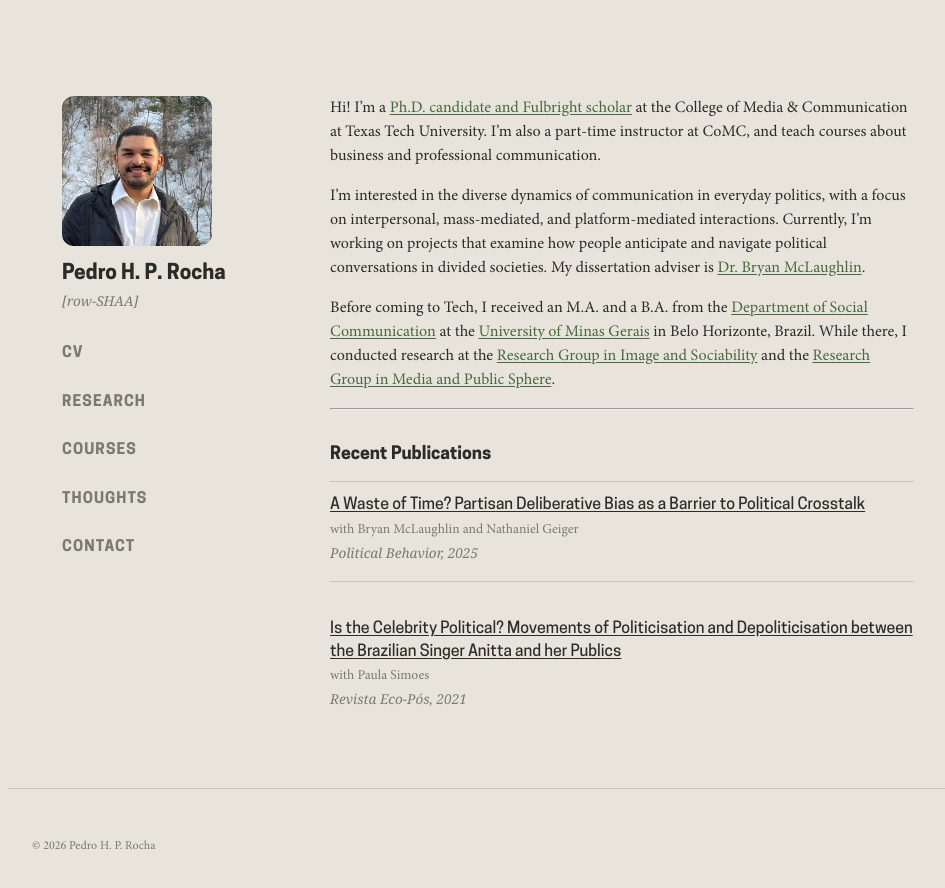
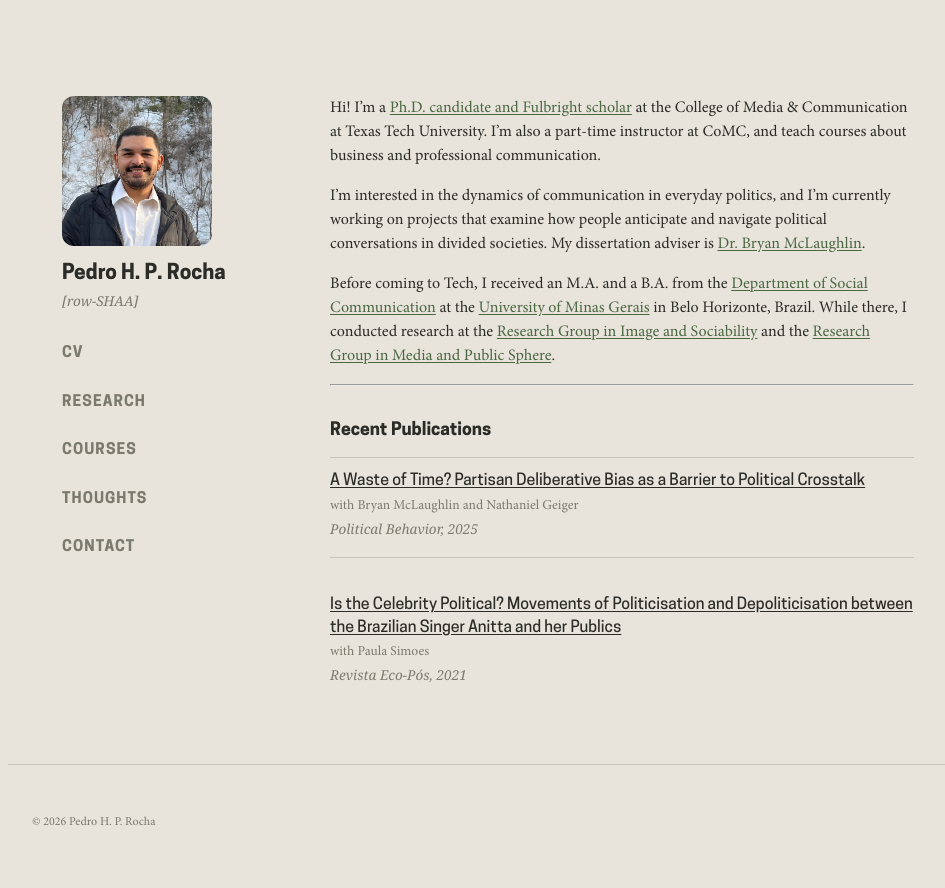
Before and after one commit to pedrohprocha/pedrohprocha.github.io, a Jekyll site: the page built from index.md, in a window 1280 px wide. Shown: the top 888 px of the page, without its empty margins (152-1097 px from the left). Built offline with Jekyll 4.4.1, drawn with Linux system fonts in a browser that asks for light colours; some web fonts are replaced.

Commit message:
index update

```diff
--- a/index.md
+++ b/index.md
@@ -5,7 +5,7 @@ title: Home
 
 Hi! I'm a [Ph.D. candidate and Fulbright scholar](https://www.depts.ttu.edu/comc/faculty/faculty/procha.php) at the College of Media & Communication at Texas Tech University. I'm also a part-time instructor at CoMC, and teach courses about business and professional communication.
 
-I'm interested in the diverse dynamics of communication in everyday politics, with a focus on interpersonal, mass-mediated, and platform-mediated interactions. Currently, I'm working on projects that examine how people anticipate and navigate political conversations in divided societies. My dissertation adviser is [Dr. Bryan McLaughlin](https://www.depts.ttu.edu/comc/faculty/faculty/bmclaughlin.php).
+I'm interested in the dynamics of communication in everyday politics, and I'm currently working on projects that examine how people anticipate and navigate political conversations in divided societies. My dissertation adviser is [Dr. Bryan McLaughlin](https://www.depts.ttu.edu/comc/faculty/faculty/bmclaughlin.php).
 
 Before coming to Tech, I received an M.A. and a B.A. from the [Department of Social Communication](http://www.ppgcom.fafich.ufmg.br/index.php) at the [University of Minas Gerais](https://www.ufmg.br/international/about-the-ufmg/) in Belo Horizonte, Brazil. While there, I conducted research at the [Research Group in Image and Sociability](https://www.fafich.ufmg.br/gris/) and the [Research Group in Media and Public Sphere](https://grupoemeblog.wordpress.com/).
 
```
